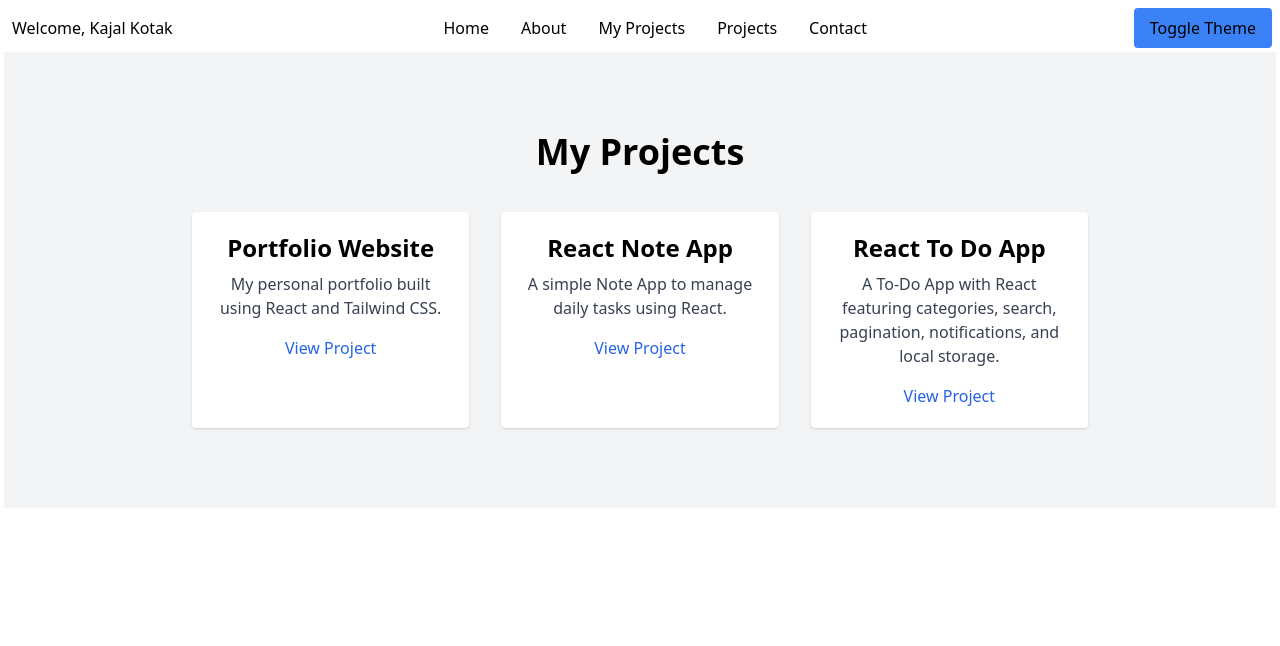
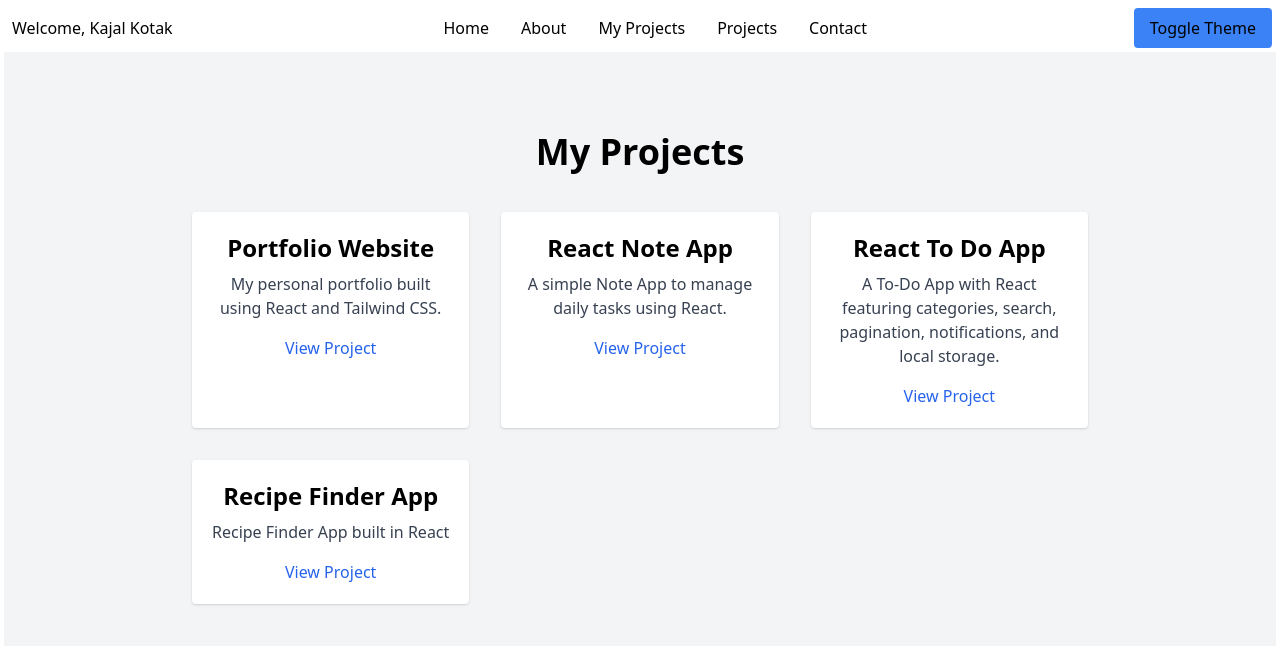
Before and after one commit to kajalkotak/portfolio-website-new, a React (Create React App) app: page /myprojects in a window 1280 px wide. Shown: the top 646 px of the page. Built offline with nearby package versions, Linux system fonts and the light colour scheme.

Commit message:
add recipe finder app

```diff
--- a/src/My-projects.js
+++ b/src/My-projects.js
@@ -16,6 +16,11 @@ function MyProjects() {
       title: "React To Do App",
       description: "A To-Do App with React featuring categories, search, pagination, notifications, and local storage.",
       link: "https://react-to-do-app-alpha-three.vercel.app/",
+    },
+    {
+      title: "Recipe Finder App",
+      description: "Recipe Finder App built in React",
+      link: "https://recipe-finder-app-jb7s.vercel.app/",
     },
   ];
 
```
